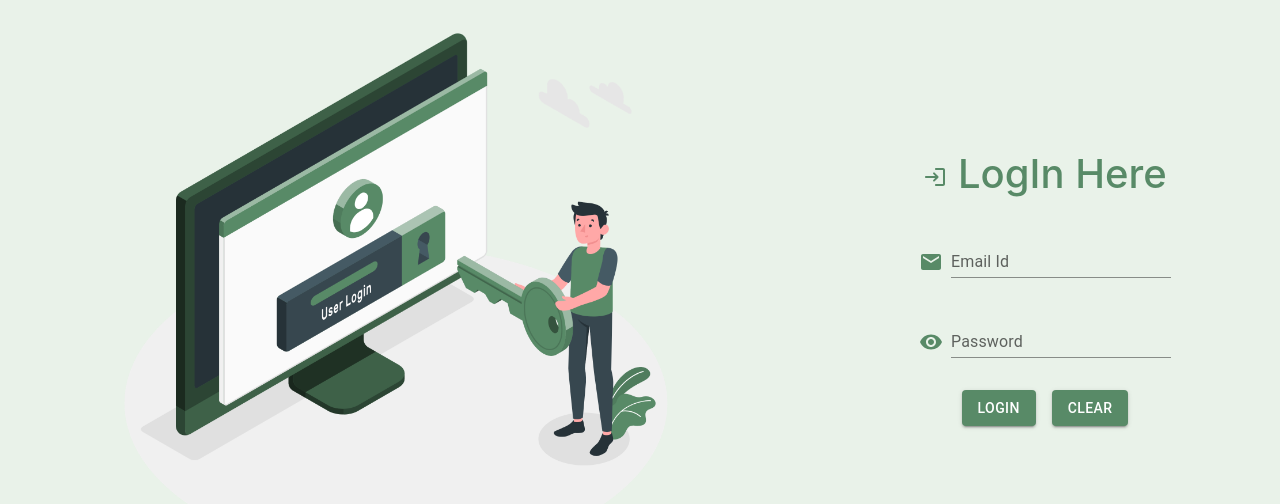
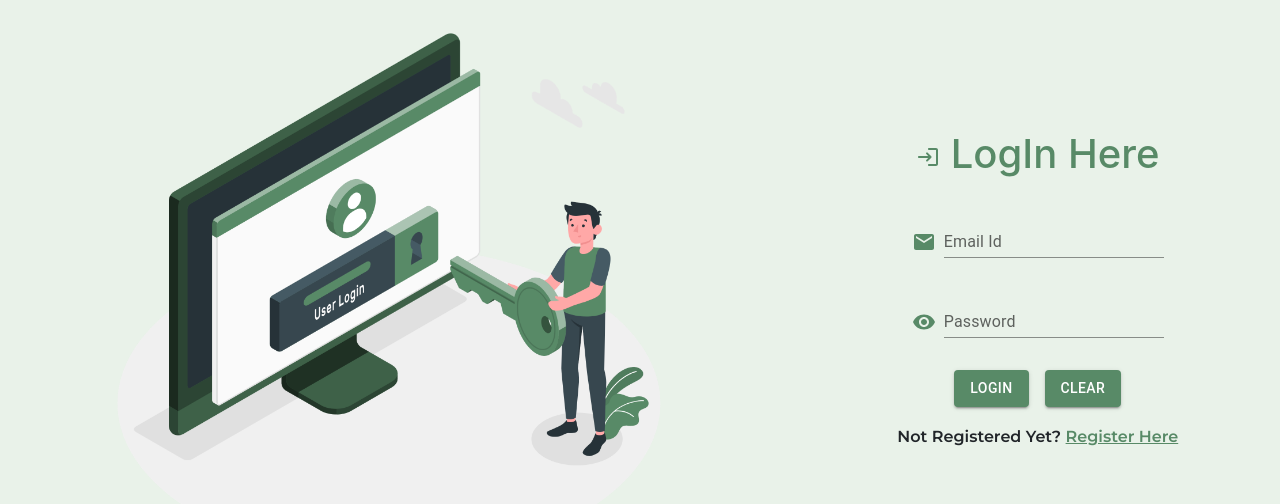
Before and after one commit to KEVISH23/growthpad, a React (Create React App) app: page / in a window 1280 px wide. Shown: the top 504 px of the page. Built offline with nearby package versions, Linux system fonts and the light colour scheme.

Commit message:
login done

```diff
--- a/src/components/Login.js
+++ b/src/components/Login.js
@@ -7,6 +7,7 @@ import { Button } from '@mui/material';
 import LoginRoundedIcon from '@mui/icons-material/LoginRounded';
 import EmailIcon from '@mui/icons-material/Email';
 import { Visibility, VisibilityOff } from '@mui/icons-material';
+import '../Css/HomePage.css'
 
 
 const Login = () => {
@@ -115,6 +116,8 @@ const Login = () => {
             <Button onClick={removeElem} variant="contained" color="secondary"> Clear </Button>
 
           </Stack>
+          <h6 className='joinusas' style={{marginTop:"20px"}}>Not Registered Yet? <a style={{color:"#588A67"}} href="#">Register Here</a></h6>
+
         </Stack>
       </Stack>
     </Box>
```
